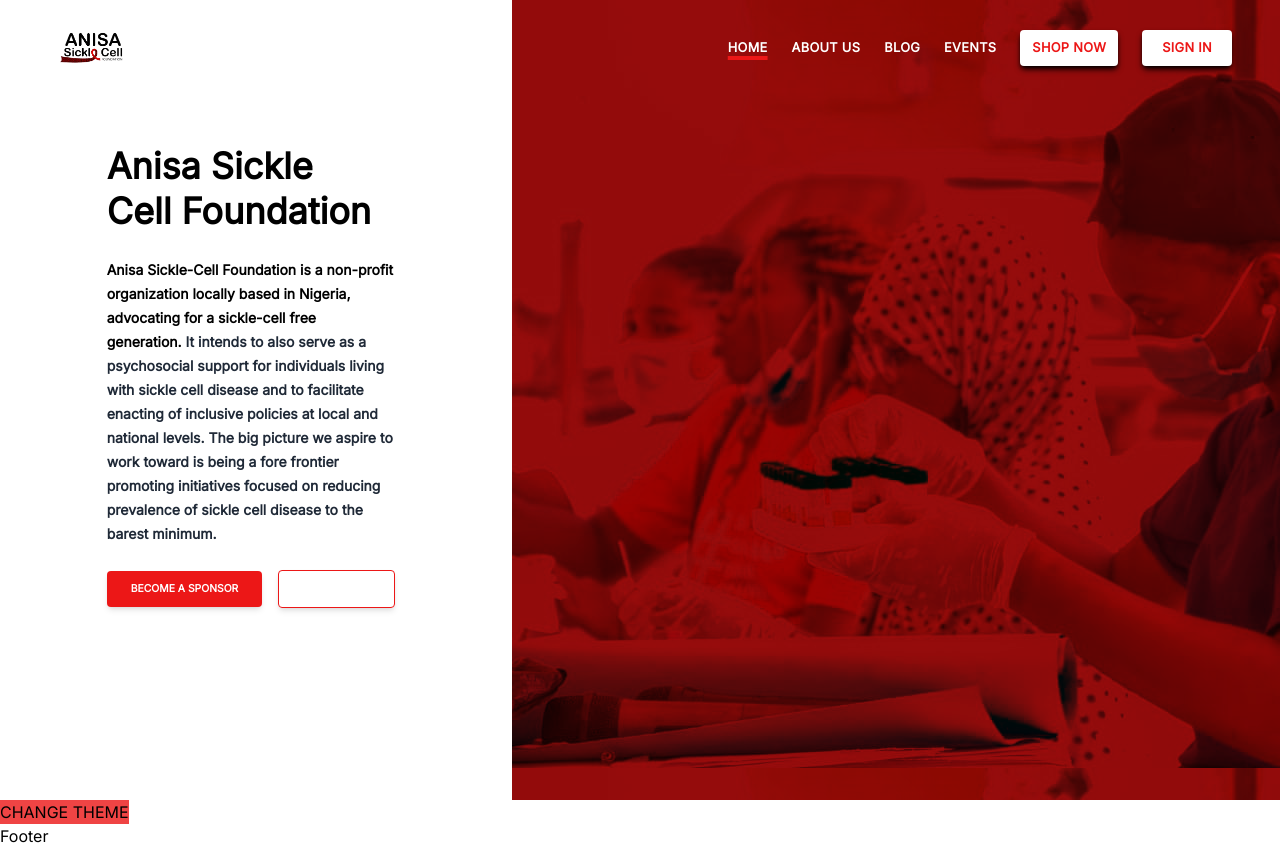
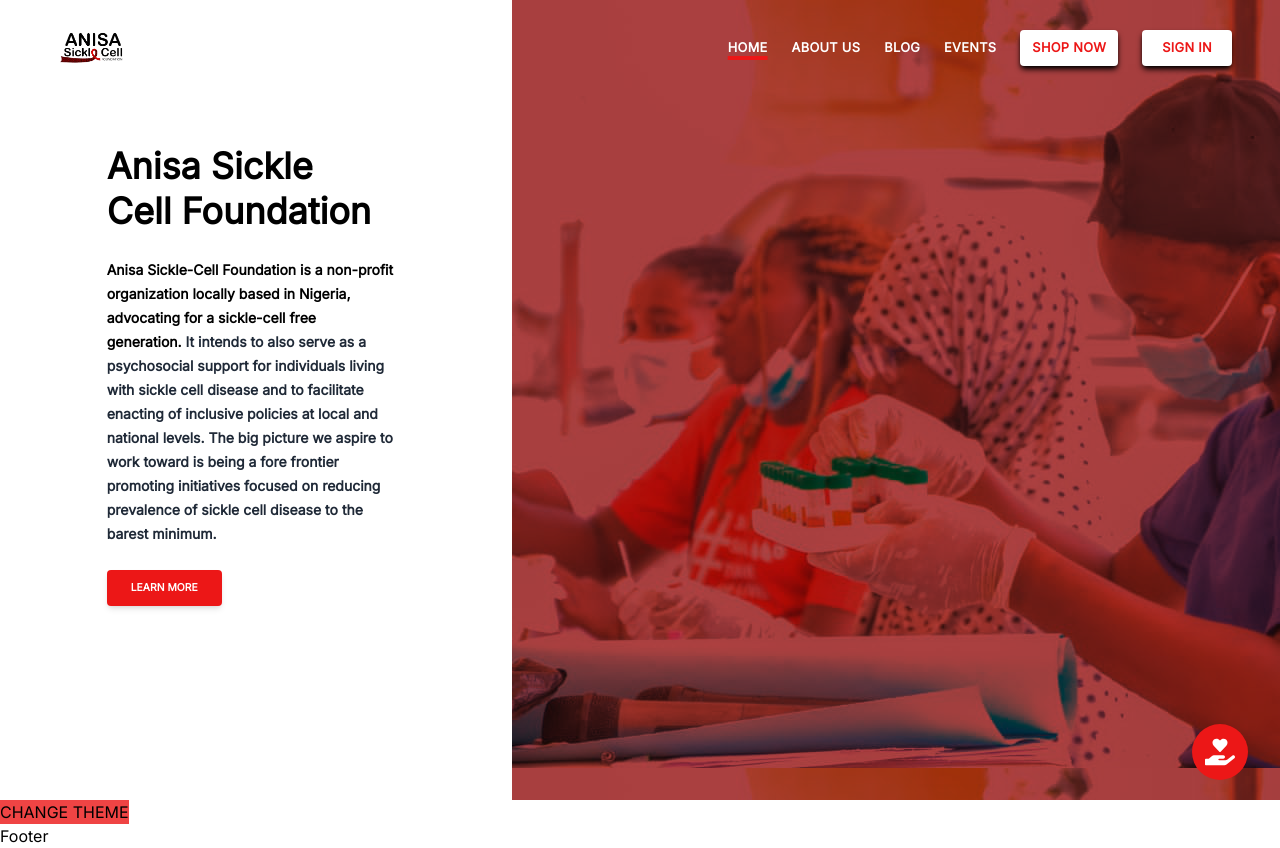
Before and after one commit to Basit-Balogun10/ASCF-frontend, a Next.js app: page / in a window 1280 px wide. Built offline with nearby package versions, Linux system fonts and the light colour scheme.

Commit message:
created floating support support for donations; fixed light mode appearance in blog index

```diff
--- /dev/null
+++ b/components/CommonButton.tsx
@@ -0,0 +1,26 @@
+import React from 'react'
+
+type propTypes = {
+    buttonText: string;
+    isPrimary: boolean;
+}
+
+const CommonButton = ({buttonText, isPrimary}: propTypes) => {
+  return (
+    <>
+        {
+            isPrimary ? (
+                <button className="px-6 py-2 bg-ourRed hover:bg-red-700 text-white text-[0.65rem] leading-5 font-extrabold rounded shadow-md transition-colors">
+                        {buttonText}
+                </button>
+            ) : (
+                <button className="px-6 py-2 bg-transparent border border-ourRed text-ourRed hover:text-ourDarkRed hover:border-bg-red-700 hover:border-red-700 text-[0.65rem] leading-5 font-extrabold rounded shadow-md transition-transform">
+                    {buttonText}
+                </button>
+            )
+        }
+    </>
+  )
+}
+
+export default CommonButton
--- /dev/null
+++ b/components/FloatingSupport.tsx
@@ -0,0 +1,45 @@
+import React, { useState } from 'react'
+import { FaHandHoldingHeart } from "react-icons/fa";
+import { AiOutlineClose } from "react-icons/ai";
+import CommonButton from "../components/CommonButton"
+
+const FloatingSupport = () => {
+    const [supportModalOpened, setSupportModalOpened] = useState<boolean>(false);
+
+  return (
+      <div className="hidden md:block fixed justify-center items-center bottom-5 right-8 z-50">
+          {supportModalOpened ? (
+              <div className="relative bg-white dark:bg-ourBlack p-6 space-y-3 shadow-md rounded-md">
+                  <div
+                      onClick={() => setSupportModalOpened(false)}
+                      className="absolute right-2 top-1 p-1 hover:bg-gray-200 dark:hover:bg-gray-100/20 cursor-pointer hover:rounded-full transition-all"
+                  >
+                      <AiOutlineClose />
+                  </div>
+                  <p className="text-sm">
+                      Kindly select how you intend to support our cause
+                  </p>
+                  <div className="flex items-center justify-center space-x-4">
+                      <CommonButton
+                          buttonText="BECOME A SPONSOR"
+                          isPrimary={true}
+                      />
+                      <CommonButton
+                          buttonText="ONE-OFF DONATION"
+                          isPrimary={false}
+                      />
+                  </div>
+              </div>
+          ) : (
+              <button
+                  onClick={() => setSupportModalOpened(true)}
+                  className="w-14 h-14 p-2 border-none outline-none bg-ourRed text-white dark:text-ourBlack hover:bg-ourDarkRed rounded-full"
+              >
+                  <FaHandHoldingHeart className="mx-auto text-3xl" />
+              </button>
+          )}
+      </div>
+  );
+}
+
+export default FloatingSupport
--- a/components/Header.tsx
+++ b/components/Header.tsx
@@ -13,7 +13,7 @@
     isActive: boolean;
 }
 
-// WHERE TO PUT THIS? HERE OR IN COMPONENT (BEFORE USEEFECT)
+// todo: WHERE TO PUT THIS? HERE OR IN COMPONENT (BEFORE USEEFECT)
 const navLinks = [
     {
         title: "home",
@@ -117,3 +117,4 @@
 };
 
 export default Header;
+// todo: Use the useRef hook for the list of navigation items
--- a/components/Layout.tsx
+++ b/components/Layout.tsx
@@ -2,6 +2,7 @@
 import Header from "./Header";
 import Footer from "./Footer";
 import { ThemeProvider } from "../contexts/ThemeContext";
+import FloatingSupport from "./FloatingSupport";
 
 type propsType = {
     children: React.ReactNode & {
@@ -13,6 +14,8 @@
 
 const Layout = ({ children }: propsType) => {
     const [theme, setTheme] = useState<string>("light");
+    const [supportModalOpened, setSupportModalOpened] = useState<boolean>(false);
+
     useEffect(() => {
         if (
             localStorage.getItem("ascf-theme") === "dark" ||
@@ -40,6 +43,7 @@
         <>
             <ThemeProvider value={{ theme, setTheme, toggleThemeMode }}>
                 {children.type.name !== "Home" && <Header />}
+                <FloatingSupport />
                 {children}
                 <button
                     className="bg-red-500 dark:bg-blue-500"
--- a/pages/blog/index.tsx
+++ b/pages/blog/index.tsx
@@ -88,21 +88,21 @@
                                 onFocus={() => setSearchInputFocused(true)}
                                 onBlur={() => setSearchInputFocused(false)}
                                 placeholder="Search"
-                                className="w-full h-12 px-4 font-poppins dark:bg-ourBlack dark:border-gray-300/50 border-2 appearance-none focus:outline-none rounded-lg"
+                                className="w-full h-10 px-4 font-poppins dark:bg-ourBlack dark:border-gray-100 appearance-none focus:outline-none rounded-lg"
                             />
                             {!searchInputFocused && (
-                                <GoSearch className="absolute w-6 h-6 top-3 right-4" />
+                                <GoSearch className="absolute w-5 h-5 top-3 right-4" />
                             )}
                         </div>
                         <div className="relative">
                             <label className="mr-2">Sort by:</label>
-                            <select className="w-28 p-2 dark:bg-ourBlack dark:border-gray-300/50 border-2 appearance-none cursor-pointer focus:outline-none rounded-lg">
+                            <select className="w-24 p-2 dark:bg-ourBlack appearance-none cursor-pointer focus:outline-none rounded-lg">
                                 <option>Title</option>
                                 <option>Date</option>
                                 <option>Likes</option>
                                 <option>Reads</option>
                             </select>
-                            <FiArrowDown className="absolute w-4 h-4 top-4 right-2" />
+                            <FiArrowDown className="absolute w-4 h-4 top-3 right-2" />
                         </div>
                     </div>
                 </section>
@@ -114,26 +114,26 @@
                                     <div className="flex justify-start items-center space-x-8">
                                         <div className="w-3 h-10 bg-ourRed"></div>
                                         <div>
-                                            <h2 className="font-bold text-xl text-gray-200">
+                                            <h2 className="font-bold text-xl dark:text-gray-200">
                                                 {post.title}
                                             </h2>
-                                            <h3 className="italic text text-gray-200">
+                                            <h3 className="italic dark:text-gray-200">
                                                 {post.date} by {post.author}
                                             </h3>
                                         </div>
                                     </div>
                                     <p
-                                        className={`${styles.postBody} text-sm font-medium dark:text-stone-400/80 group-hover:text-ourRed transition-colors`}
+                                        className={`${styles.postBody} text-sm font-medium text-gray-800 dark:text-stone-400/80 group-hover:text-ourRed transition-colors`}
                                     >
                                         {post.body}
                                     </p>
                                 </div>
 
-                                <img
-                                    src={post.imageUrl}
-                                    className="w-1/5 h-full cursor-pointer group-hover:scale-110 rounded transition-transform"
-                                    alt={post.imageAltText}
-                                />
+                                    <img
+                                        src={post.imageUrl}
+                                        className="w-1/5 h-full cursor-pointer group-hover:scale-110 rounded transition-transform"
+                                        alt={post.imageAltText}
+                                    />
                             </div>
                         </Link>
                     ))}
@@ -144,3 +144,4 @@
 };
 
 export default Blog;
+// todo: See how to optimize img elements with picture elements or using the Image component
--- a/pages/index.tsx
+++ b/pages/index.tsx
@@ -2,8 +2,10 @@
 import Head from "next/head";
 import styles from "../styles/Home.module.css";
 import Header from "../components/Header";
+import CommonButton from "../components/CommonButton"
 
 const Home = () => {
+
     return (
         <>
             <Head>
@@ -43,14 +45,10 @@
                                     minimum.
                                 </span>
                             </p>
-                            <div className="flex items-center justify-start space-x-4">
-                                <button className="px-6 py-2 bg-ourRed hover:bg-red-700 text-white text-[0.65rem] leading-5 font-extrabold rounded shadow-md transition-colors">
-                                    BECOME A SPONSOR
-                                </button>
-                                <button className="px-6 py-2 bg-transparent border border-ourRed hover:border-bg-red-700 hover:border-red-700 hover:text-gray-200 text-white text-[0.65rem] leading-5 font-extrabold rounded shadow-md transition-trasnform">
-                                    LEARN MORE
-                                </button>
-                            </div>
+                            <CommonButton
+                                buttonText="LEARN MORE"
+                                isPrimary={true}
+                            />
                         </div>
                     </div>
 
--- a/styles/Home.module.css
+++ b/styles/Home.module.css
@@ -1,3 +1,3 @@
 .hero {
-    background: url('/images/home-1.png') #4b0202f5;
+    background: url('/images/home-1.png') #4b0202bf;
 }
```
